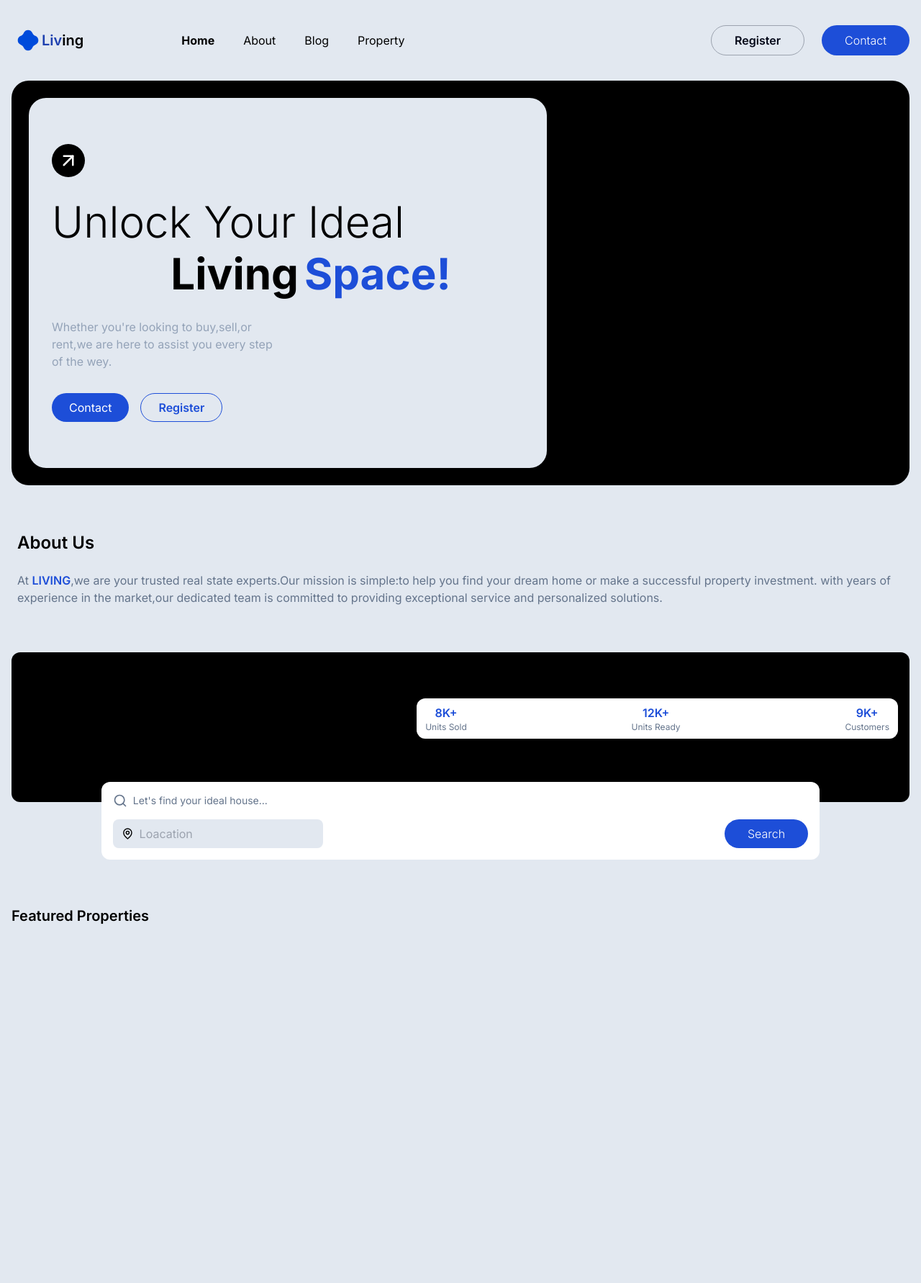
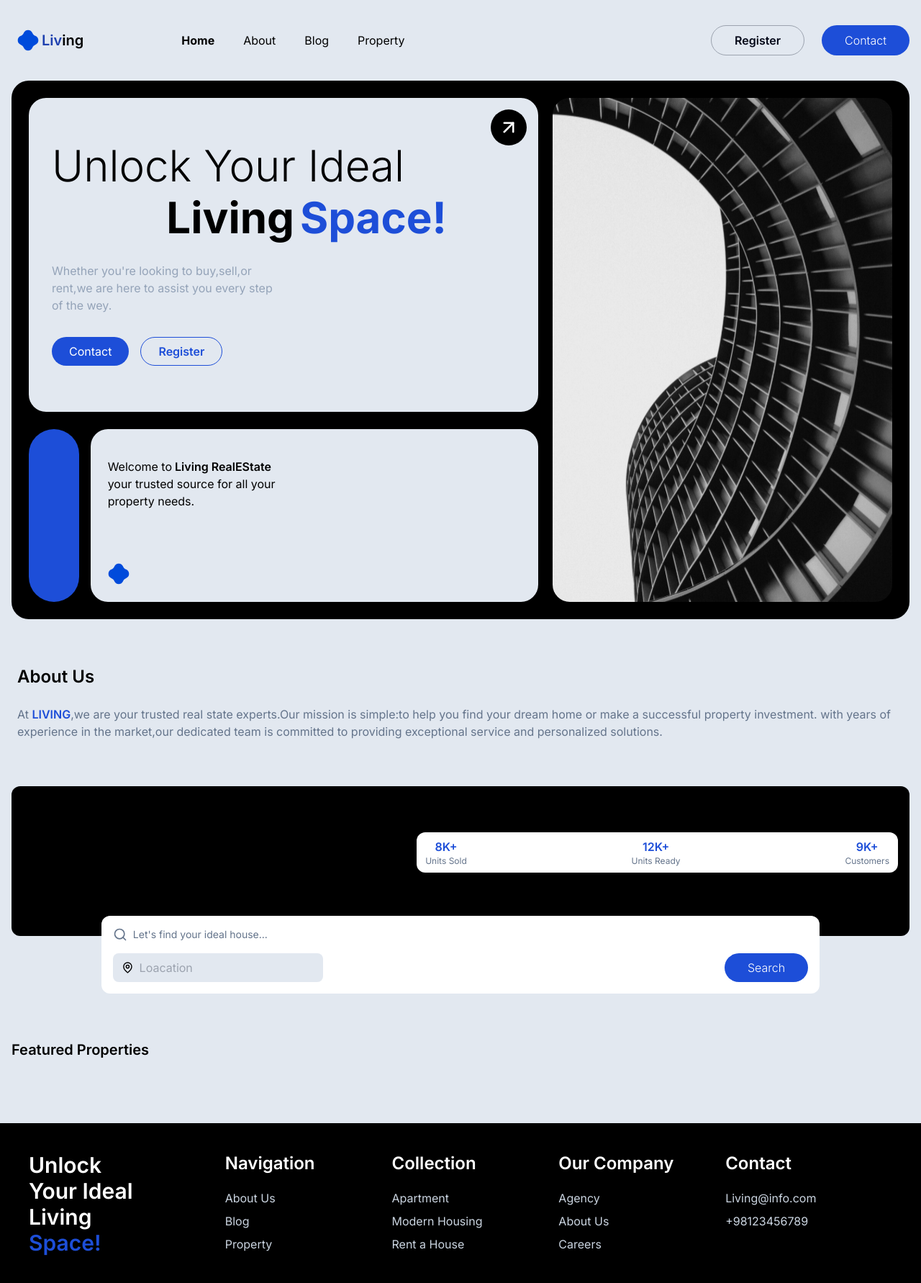
Before and after one commit to alixvar/real-state-web, a Next.js app: page / in a window 1280 px wide. Shown: the top 1782 px of the page at 72% size. Before the commit the page ends 1310 px from the top, so only its background shows below. Built offline with nearby package versions, Linux system fonts and the light colour scheme.

Commit message:
add landing page top comp and fix styles

```diff
--- a/app/layout.tsx
+++ b/app/layout.tsx
@@ -1,4 +1,5 @@
 import Header from "@/components/Header";
+import Footer from "@/components/Footer";
 import "./globals.css";
 import type { Metadata } from "next";
 import { Inter } from "next/font/google";
@@ -20,6 +21,7 @@ export default function RootLayout({
       <body className={`${inter.className} bg-slate-200`}>
         <Header />
         {children}
+        <Footer />
       </body>
     </html>
   );
--- a/app/page.tsx
+++ b/app/page.tsx
@@ -1,61 +1,12 @@
-import Image from "next/image";
-import building from "@/assets/building.svg";
 import AboutUs from "@/components/AboutUs";
 import SearchBox from "@/components/SearchBox";
 import Featured from "@/components/Featured";
-import { FiArrowUpRight } from "react-icons/fi";
-/* eslint-disable react/no-unescaped-entities */
+import LandingPageTop from "@/components/LandingPageTop";
+
 export default function Home() {
   return (
     <main className="px-4">
-      {/* Background Frame  */}
-      <div className="bg-black w-full h-fit p-6  rounded-3xl flex flex-col items-center justify-center md:flex-row">
-        {/* Top Section  */}
-        <div className="h-full w-full md:w-3/5 bg-slate-200 rounded-3xl p-4 lg:p-8 lg:py-16 flex flex-col items-center lg:items-start gap-8 md:flex-1">
-          {/* open button  */}
-          <div className="hidden lg:flex items-center justify-center p-2 rounded-full bg-black text-white">
-            <FiArrowUpRight size={30} />
-          </div>
-          {/* Title  */}
-          <div className="flex flex-col w-full ">
-            <p className="text-3xl lg:text-6xl font-light">Unlock Your Ideal</p>
-            <div className="flex gap-2 text-4xl w-full items-center mt-3 justify-center font-bold">
-              <p className="lg:text-6xl lg:ml-16">Living</p>
-              <p className="text-blue-700 lg:text-6xl">Space!</p>
-            </div>
-          </div>
-          {/* Description  */}
-          <p className="text-base text-slate-400 max-w-xs">
-            Whether you're looking to buy,sell,or rent,we are here to assist you
-            every step of the wey.
-          </p>
-          <div className="w-full flex gap-4 ">
-            <button className="bg-blue-700 text-white px-6 py-[7px] rounded-full">
-              Contact
-            </button>
-            <button className="hidden lg:inline border border-blue-700 text-blue-700 font-semibold px-6 py-[7px] rounded-full">
-              Register
-            </button>
-          </div>
-        </div>
-        {/* Bridge Content  */}
-        <div className="flex items-center h-4 w-full bg-slate-200 md:hidden">
-          <div className="h-full bg-black w-[60%] rounded-r-full" />
-          <div className="h-full w-[10%]" />
-          <div className="h-full bg-black w-[30%] rounded-l-full" />
-        </div>
-        {/* Bottom Section  */}
-        <div className="w-full h-full relative flex items-center justify-center rounded-xl md:w-2/5">
-          <Image
-            src={building}
-            alt=""
-            width={1000}
-            height={1000}
-            className="object-cover w-full h-full md:hidden"
-          />
-        </div>
-      </div>
-      {/* About Us  */}
+      <LandingPageTop />
       <AboutUs />
       <SearchBox />
       <Featured />
--- /dev/null
+++ b/components/Footer.tsx
@@ -0,0 +1,45 @@
+import React from "react";
+
+function Footer() {
+  return (
+    <div className="bg-black w-full p-10 flex gap-32 pb-16 mt-16">
+      <div className="text-white text-3xl font-semibold">
+        <p>
+          Unlock <br />
+          Your Ideal <br />
+          Living <br />
+          <span className="text-blue-700">Space!</span>
+        </p>
+      </div>
+      <div className="grid grid-cols-4 text-slate-300 flex-1">
+        <div className="flex flex-col gap-2">
+          <h1 className="text-2xl font-semibold text-white mb-3">Navigation</h1>
+          <p>About Us</p>
+          <p>Blog</p>
+          <p>Property</p>
+        </div>
+        <div className="flex flex-col gap-2">
+          <h1 className="text-2xl font-semibold text-white mb-3">Collection</h1>
+          <p>Apartment</p>
+          <p>Modern Housing</p>
+          <p>Rent a House</p>
+        </div>
+        <div className="flex flex-col gap-2">
+          <h1 className="text-2xl font-semibold text-white mb-3">
+            Our Company
+          </h1>
+          <p>Agency</p>
+          <p>About Us</p>
+          <p>Careers</p>
+        </div>
+        <div className="flex flex-col gap-2">
+          <h1 className="text-2xl font-semibold text-white mb-3">Contact</h1>
+          <p>Living@info.com</p>
+          <p>+98123456789</p>
+        </div>
+      </div>
+    </div>
+  );
+}
+
+export default Footer;
--- /dev/null
+++ b/components/LandingPageTop.tsx
@@ -0,0 +1,92 @@
+import { FiArrowUpRight } from "react-icons/fi";
+import logo from "@/assets/logo.svg";
+import Image from "next/image";
+import building from "@/assets/building.svg";
+import buildingHorizontal from "@/assets/building-horizontal.svg";
+
+/* eslint-disable react/no-unescaped-entities */
+function LandingPageTop() {
+  return (
+    <>
+      {/* Background Frame  */}
+      <div className="bg-black w-full  p-6  rounded-3xl flex flex-col items-center justify-center md:flex-row gap-5">
+        {/* Right Section  */}
+        <div className="flex flex-col w-3/5 gap-6 h-full ">
+          {/* Large Screen Top Section  */}
+          <div className="relative h-full w-full bg-slate-200 rounded-3xl p-4 lg:p-8 lg:py-16 flex flex-col items-center lg:items-start gap-8 md:flex-1">
+            {/* open button  */}
+            <div className="hidden absolute top-4 right-4 lg:flex items-center justify-center p-2.5 rounded-full bg-black text-white">
+              <FiArrowUpRight size={30} />
+            </div>
+            {/* Title  */}
+            <div className="flex flex-col w-full ">
+              <p className="text-3xl lg:text-6xl font-light">
+                Unlock Your Ideal
+              </p>
+              <div className="flex gap-2 text-4xl w-full items-center mt-3 justify-center font-bold">
+                <p className="lg:text-6xl lg:ml-16">Living</p>
+                <p className="text-blue-700 lg:text-6xl">Space!</p>
+              </div>
+            </div>
+            {/* Description  */}
+            <p className="text-base text-slate-400 max-w-xs">
+              Whether you're looking to buy,sell,or rent,we are here to assist
+              you every step of the wey.
+            </p>
+            <div className="w-full flex gap-4 ">
+              <button className="bg-blue-700 text-white px-6 py-[7px] rounded-full">
+                Contact
+              </button>
+              <button className="hidden lg:inline border border-blue-700 text-blue-700 font-semibold px-6 py-[7px] rounded-full">
+                Register
+              </button>
+            </div>
+          </div>
+          {/* Large Screen Bottom Content  */}
+          <div className="hidden lg:flex items-center justify-center gap-4 w-full h-full">
+            <div className="hidden md:flex bg-blue-700 rounded-full w-20 h-60"></div>
+            <div className="bg-slate-200 w-full p-6 rounded-3xl h-60 flex justify-between flex-col">
+              {/* Description  */}
+              <div className="max-w-xs text-justify mt-4">
+                <p>
+                  Welcome to
+                  <span className="font-semibold"> Living RealEState</span>
+                  <br /> your trusted source for all your <br /> property needs.
+                </p>
+              </div>
+              {/* Logo  */}
+              <div>
+                <Image src={logo} width={30} height={30} alt="Logo" />
+              </div>
+            </div>
+          </div>
+        </div>
+        {/* Bridge Content  */}
+        <div className="flex items-center h-4 w-full bg-slate-200 md:hidden">
+          <div className="h-full bg-black w-[60%] rounded-r-full" />
+          <div className="h-full w-[10%]" />
+          <div className="h-full bg-black w-[30%] rounded-l-full" />
+        </div>
+        {/* Bottom Section  */}
+        <div className="w-full h-full relative flex items-center justify-center rounded-xl md:w-2/5 ">
+          <Image
+            src={building}
+            alt=""
+            width={1000}
+            height={1000}
+            className="object-cover w-full h-full md:hidden"
+          />
+          <Image
+            src={buildingHorizontal}
+            alt=""
+            width={1000}
+            height={1000}
+            className="w-full max-h-[700px] rounded-3xl hidden md:inline object-cover"
+          />
+        </div>
+      </div>
+    </>
+  );
+}
+
+export default LandingPageTop;
```
Also changed, not shown: assets/building-horizontal.svg (added).
